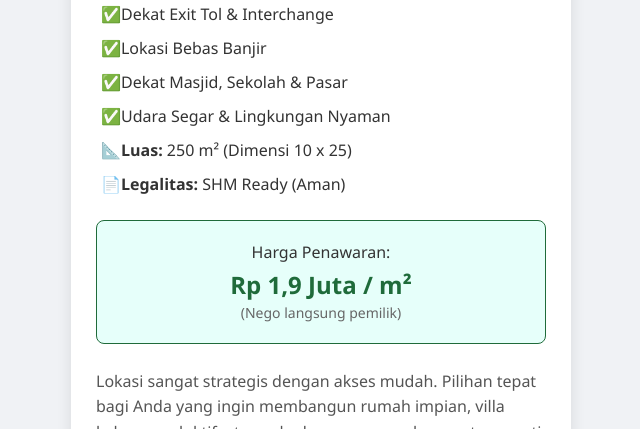
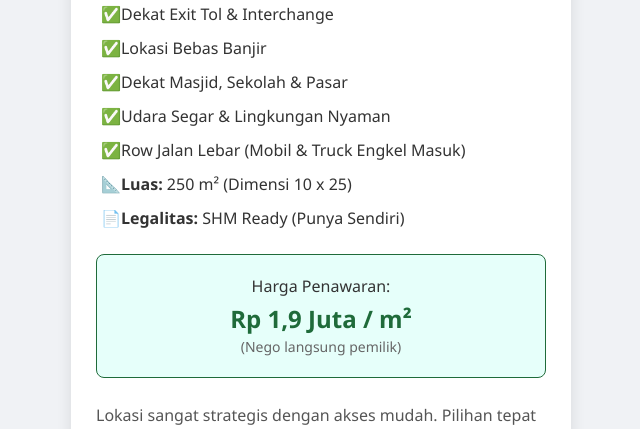
Before and after one commit to doku79/tanahkebun2, a plain HTML site: page index.html in a window 1280 px wide. Shown: the part 722-1151 px from the top of the page, without its empty margins (319-959 px from the left). Drawn offline with Linux system fonts and the light colour scheme.

```diff
--- a/index.html
+++ b/index.html
@@ -177,8 +177,9 @@
         <li>✅ <span>Lokasi Bebas Banjir</span></li>
         <li>✅ <span>Dekat Masjid, Sekolah & Pasar</span></li>
         <li>✅ <span>Udara Segar & Lingkungan Nyaman</span></li>
+        <li>✅ <span>Row Jalan Lebar (Mobil & Truck Engkel Masuk)</span></li>
         <li>📐 <span><strong>Luas:</strong> 250 m² (Dimensi 10 x 25)</span></li>
-        <li>📄 <span><strong>Legalitas:</strong> SHM Ready (Aman)</span></li>
+        <li>📄 <span><strong>Legalitas:</strong> SHM Ready (Punya Sendiri)</span></li>
       </ul>
 
       <div class="price">
@@ -207,4 +208,5 @@
   </div>
 
 </body>
+
 </html>
```
